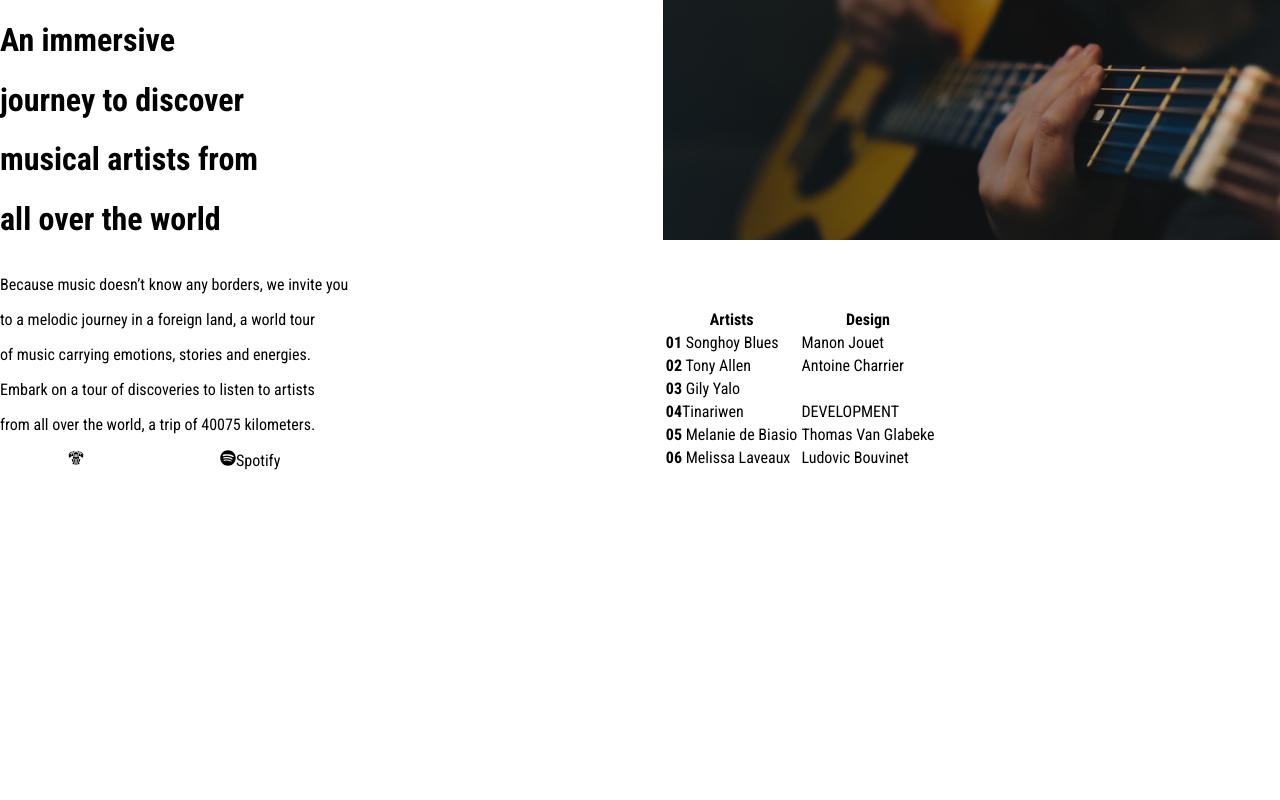
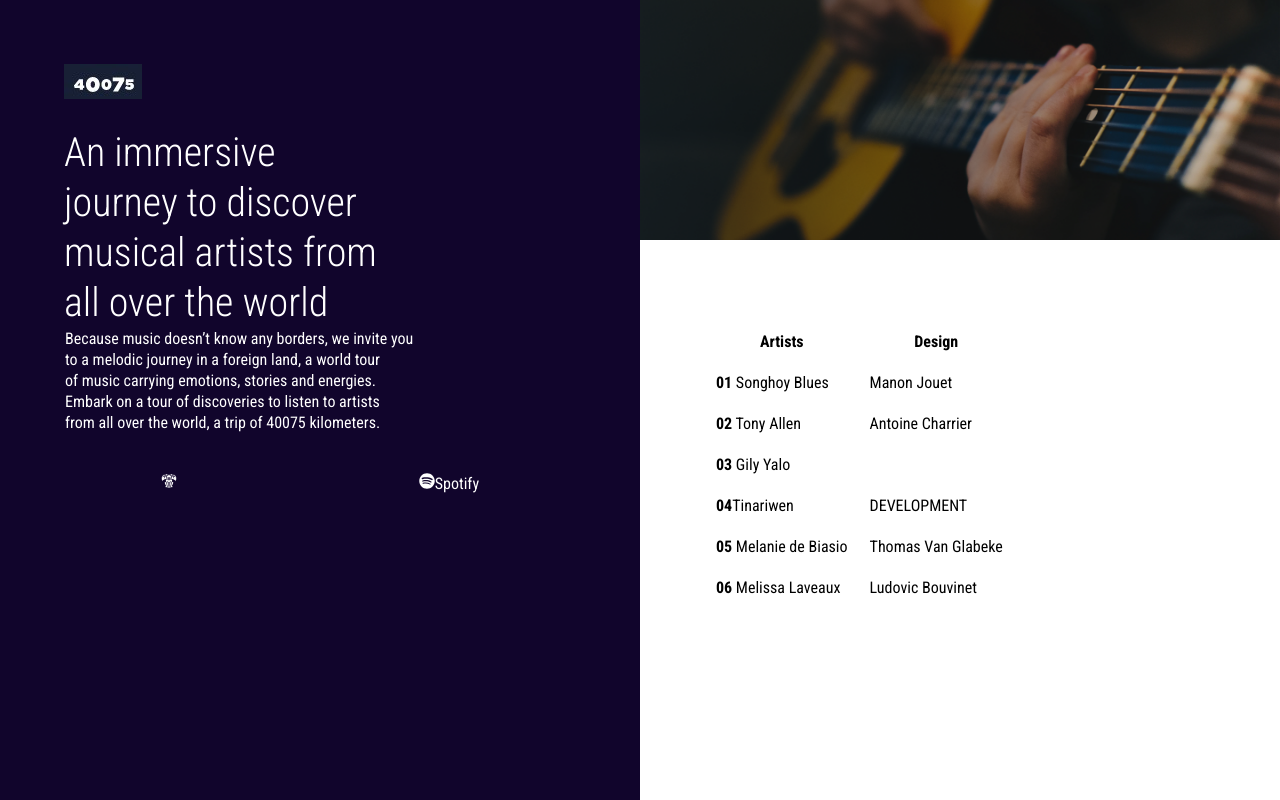
Before and after one commit to sandeepsinghmehra/Project-Vvm, a React (Create React App) app: page /about in a window 1280 px wide. Built offline with nearby package versions, Linux system fonts and the light colour scheme.

Commit message:
add about

```diff
--- a/src/component/About.css
+++ b/src/component/About.css
@@ -1,24 +1,59 @@
 .about{
     display: flex;
     flex-direction: row;
-    justify-content: space-between;
+}
+.logoImage{
+    position: absolute;
+    top: 0;
+    left: 0;
+    margin-top: 5vw;
+    margin-left: 5vw;
 }
 .leftAbout{
+    width: 50%;
+    height: 100vh;
     display: flex;
     flex-direction: column;
-
+    background-color:  #11052C;
+    color: #fff;
+}
+.cardAbout {
+    display: flex;
+    flex-direction: column;
+    margin-top: 10vw;
+    margin-left: 5vw;
+}
+.cardAbout2{
+    display: flex;
+    flex-direction: column;
+    margin-left: 5vw;
+}
+.p{
+    padding: 1px;
+    margin: 0;
 }
 .aboutIcon {
     display: flex;
     flex-direction: row;
     justify-content: space-around;
+    padding: 40px;
 }
 .rightAbout {
     display: flex;
     flex-direction: column;
-    justify-content: space-between;
 }
 .image {
-    width:100%;
+    width:50%;
     height: 30vh;
+    position: absolute;
+    top: 0;
+    right:0;
 }
+.tableDiv {
+    margin-top: 40vh;
+    margin-left: 5vw;
+}
+th, td{
+    margin: 5px;
+    padding: 10px;
+}
--- a/src/component/About.js
+++ b/src/component/About.js
@@ -2,23 +2,25 @@ import './About.css';
 import CoverImage from '../images/cover-image.png';
 import {FaSpotify} from 'react-icons/fa';
 import {GiGargoyle} from 'react-icons/gi';
-
+import Logo from '../images/40075.jpg';
 const About = () => {
     return (
         <>
           <div className="about">
+          <img src={Logo} alt='Logo' className="logoImage" />
               <div className="leftAbout">
-                  <div><h1>An immersive</h1>
-                       <h1> journey to discover</h1>
-                       <h1> musical artists from </h1>
-                       <h1>all over the world </h1>
+                  <div className="cardAbout">
+                        <div className="h1">An immersive</div>
+                        <div className="h1"> journey to discover</div>
+                        <div className="h1"> musical artists from </div>
+                        <div className="h1">all over the world </div>
                    </div>
-                  <div>
-                      <p>Because music doesn’t know any borders, we invite you </p>
-                      <p>to a melodic journey in a foreign land, a world tour </p>
-                      <p>of music carrying emotions, stories and energies.</p>
-                      <p>Embark on a tour of discoveries to listen to artists</p>
-                      <p>from all over the world, a trip of 40075 kilometers.</p>
+                  <div className="cardAbout2">
+                      <p className="p">Because music doesn’t know any borders, we invite you </p>
+                      <p className="p">to a melodic journey in a foreign land, a world tour </p>
+                      <p className="p">of music carrying emotions, stories and energies.</p>
+                      <p className="p">Embark on a tour of discoveries to listen to artists</p>
+                      <p className="p">from all over the world, a trip of 40075 kilometers.</p>
                   </div>
                   <div className="aboutIcon">
                       <div><GiGargoyle /></div>
@@ -26,10 +28,8 @@ const About = () => {
                   </div>
               </div>
               <div className="rightAbout">
-                  <div>
                       <img className="image" src={CoverImage} alt='avtar' />
-                  </div>
-                  <div>
+                  <div className="tableDiv">
                     <table>
                         <thead>
                             <tr>
```
